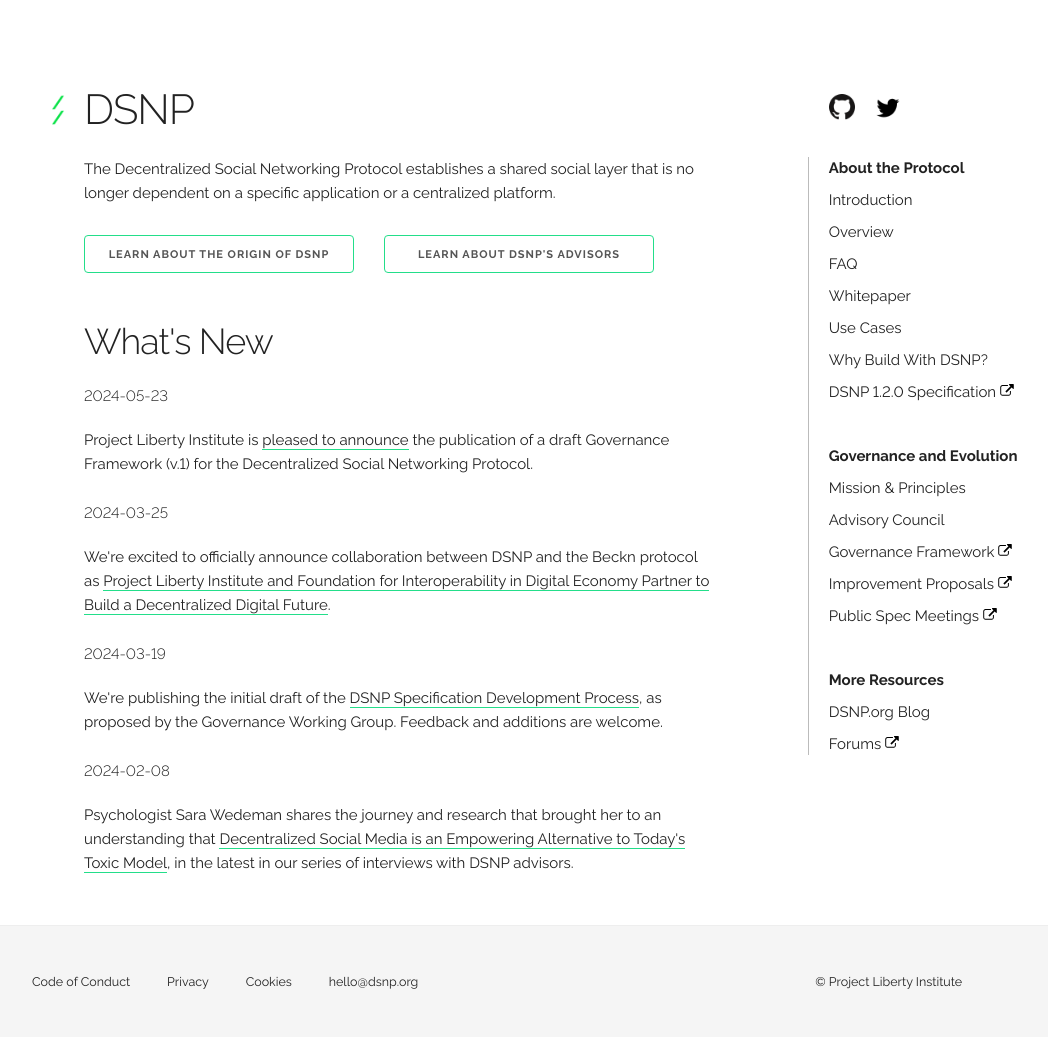
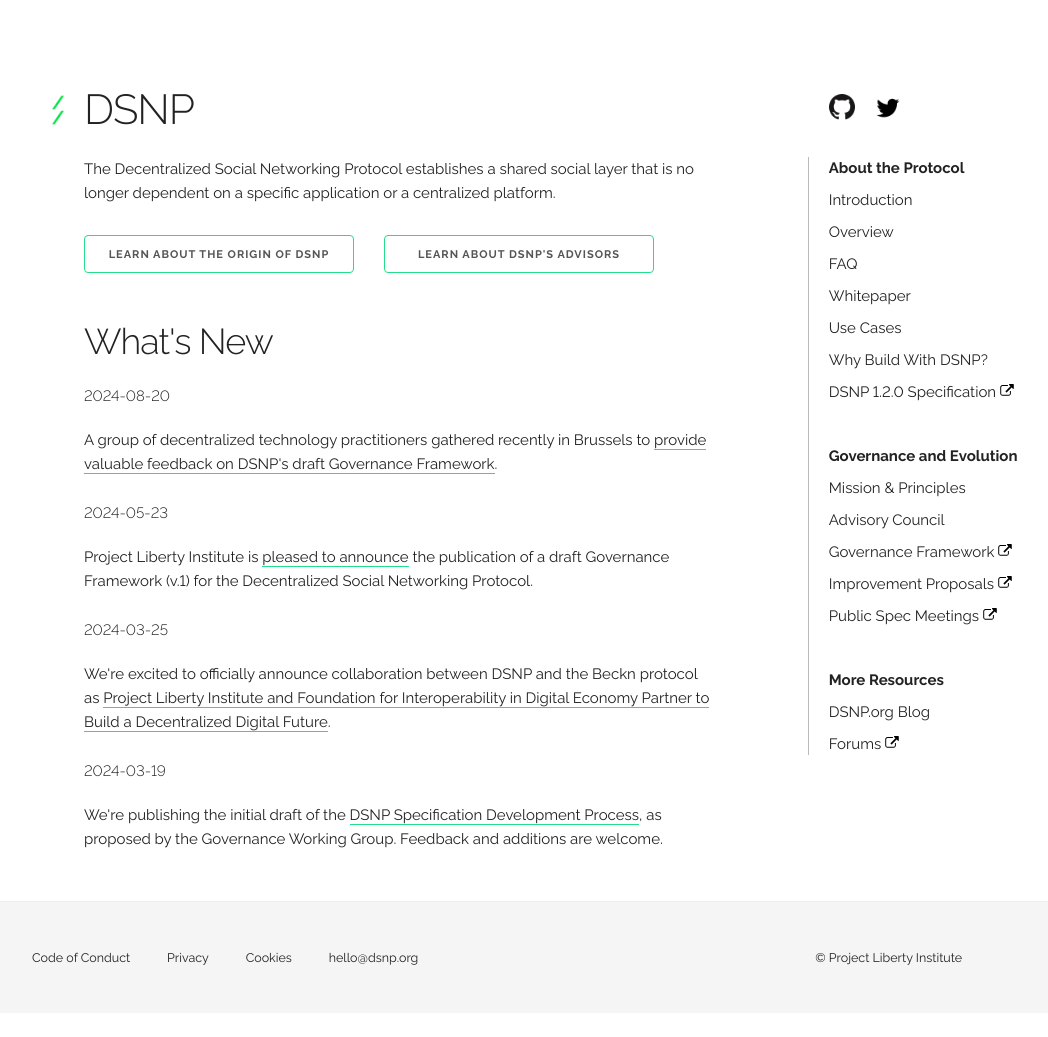
Before and after one commit to DSNP-org/dsnp-web, a Jekyll site: the page built from index.html, in a window 1280 px wide. Shown: the whole page, without its empty margins (108-1156 px from the left). Built offline with Jekyll 4.4.1, drawn with Linux system fonts in a browser that asks for light colours; comment, search, counter and statistics services are not loaded; after the commit the page ends 1013 px from its top, so only the background shows below that.

Commit message:
New article on governance feedback. bundle updates. "About the author" normalization on a few posts.

```diff
--- a/index.html
+++ b/index.html
@@ -12,6 +12,9 @@
 </p>
   <h3>What's New</h3>
 
+  <h6>2024-08-20</h6>
+  <p>A group of decentralized technology practitioners gathered recently in Brussels to <a href="blog/2024/08/20/governance-feedback.html">provide valuable feedback on DSNP's draft Governance Framework</a>.
+
   <h6>2024-05-23</h6>
   <p>Project Liberty Institute is <a href="blog/2024/05/23/announcing-governance-v1.html">pleased to announce</a> the publication
   of a draft Governance Framework (v.1) for the Decentralized Social
@@ -24,12 +27,4 @@
   <p>We're publishing the initial draft of the <a href="process.html">DSNP Specification Development Process</a>, as proposed by the Governance Working Group.
     Feedback and additions are welcome.</p>
 
-  <h6>2024-02-08</h6>
-  <p>Psychologist Sara Wedeman shares the journey and research that
-  brought her to an understanding that <a
-  href="blog/2024/02/08/decentralized-social-media-empowering-alternative.html">Decentralized
-  Social Media is an Empowering Alternative to Today's Toxic
-  Model</a>, in the latest in our series of interviews with DSNP
-  advisors.</p>
-
 </div>
```
Also changed, not shown: blog/_posts/2024-07-31-dsnp-difference-federated-protocols-part1.md (+2 -5 lines), blog/_posts/2024-08-07-dsnp-difference-federated-protocols-part2.md (+2 -7 lines), blog/_posts/2024-08-20-governance-feedback.md (added, +49 -0 lines), Gemfile.lock.
